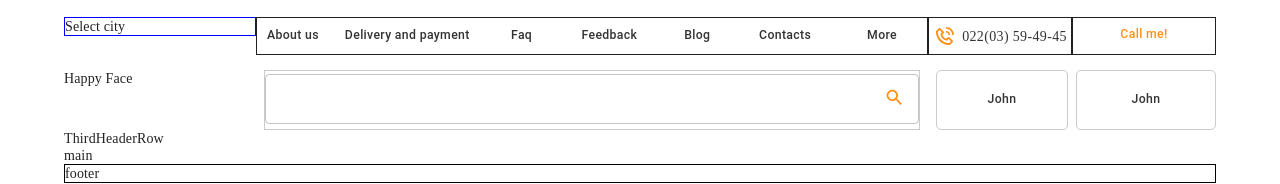
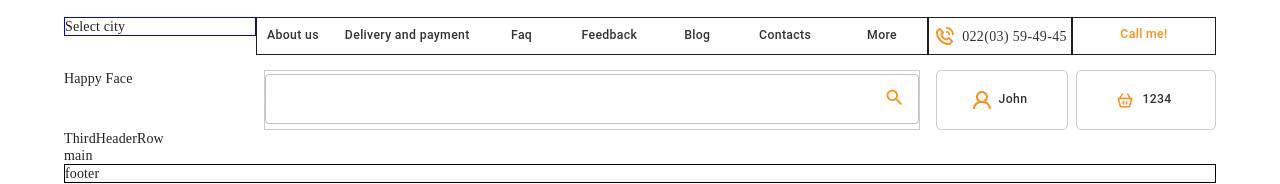
Before and after one commit to bandvov/full-face-shop-frontend, a Next.js app: page / in a window 1280 px wide. Shown: the top 184 px of the page. Built offline with nearby package versions, Linux system fonts and the light colour scheme.

Commit message:
updated profile and cart buttons

```diff
--- a/src/components/SearchBar.js
+++ b/src/components/SearchInput.js
@@ -2,7 +2,7 @@ import { InputAdornment, TextField } from "@mui/material";
 import { useState } from "react";
 import SearchIcon from "@mui/icons-material/Search";
 
-export default function SearchBar() {
+export default function SearchInput() {
   const [searchTerm, setSearchTerm] = useState("");
 
   const handleChange = (event) => {
--- a/src/components/commonButton/index.js
+++ b/src/components/commonButton/index.js
@@ -4,7 +4,7 @@ export const CommonButton = styled(Button)`
   text-transform: none;
   border-radius: 5px;
   color: ${(props) => props?.style?.color || "white !important"};
-  padding: 6px 30px;
+  padding: ${(props) => props?.style?.padding ?? "6px 30px"};
   background-color: ${({ disabled }) =>
     disabled ? "var(--gray2)" : "var(--orange)"};
   :hover {
--- a/src/components/header/ProfileAndCart.js
+++ b/src/components/header/ProfileAndCart.js
@@ -1,17 +1,30 @@
 import React from "react";
 import { CommonButton } from "../commonButton";
 import { Grid } from "@mui/material";
+import Image from "next/image";
 
 export default function ProfileAndCart() {
-  return (
-    <Grid container>
-      <Grid sm={6} item paddingRight={1}>
+  const buttons = [
+    { label: "John", image: "/user.svg" },
+    { label: 1234, image: "/cart.svg" },
+  ].map((o) => {
+    return (
+      <Grid sm={6} key={o.label} paddingRight={o.image === "/user.svg"&& 1}>
         <CommonButton
+
+          startIcon={
+            <Image alt="user icon" width={18} height={18} src={o.image} />
+          }
+          style={{
+            padding: "6px",
+          }}
           sx={{
+            textAlign: "start",
             filter: "box-shadow: 0px 4px 4px 0px #00000040",
             backgroundColor: "white",
             border: "1px solid var(--gray2)",
             color: "var(--black) !important",
+            overflow: "hidden",
             height: "60px",
             ":hover": {
               backgroundColor: "white",
@@ -20,27 +33,10 @@ export default function ProfileAndCart() {
           }}
           fullWidth
         >
-          John
+          {o.label}
         </CommonButton>
       </Grid>
-      <Grid sm={6}>
-        <CommonButton
-          sx={{
-            filter: "box-shadow: 0px 4px 4px 0px #00000040",
-            backgroundColor: "white",
-            border: "1px solid var(--gray2)",
-            color: "var(--black) !important",
-            height: "60px",
-            ":hover": {
-              backgroundColor: "white",
-              color: "var(--black) !important",
-            },
-          }}
-          fullWidth
-        >
-          John
-        </CommonButton>
-      </Grid>
-    </Grid>
-  );
+    );
+  });
+  return <Grid container>{buttons}</Grid>;
 }
--- a/src/components/header/SecondHeaderRow.js
+++ b/src/components/header/SecondHeaderRow.js
@@ -3,7 +3,7 @@ import React from "react";
 import ProfileAndCart from "./ProfileAndCart";
 import { Grid } from "@mui/material";
 import CommonLink from "../link";
-import SearchBar from "../SearchBar";
+import SearchInput from "../SearchInput";
 
 export default function SecondHeaderRow() {
   return (
@@ -14,7 +14,7 @@ export default function SecondHeaderRow() {
         </CommonLink>
       </Grid>
       <Grid item xs={7} paddingY={0} paddingX={1} >
-        <SearchBar />
+        <SearchInput />
       </Grid>
       <Grid item xs={3} paddingLeft={1}>
         <ProfileAndCart />
```
Also changed, not shown: public/cart.svg (added), public/user.svg (added).
